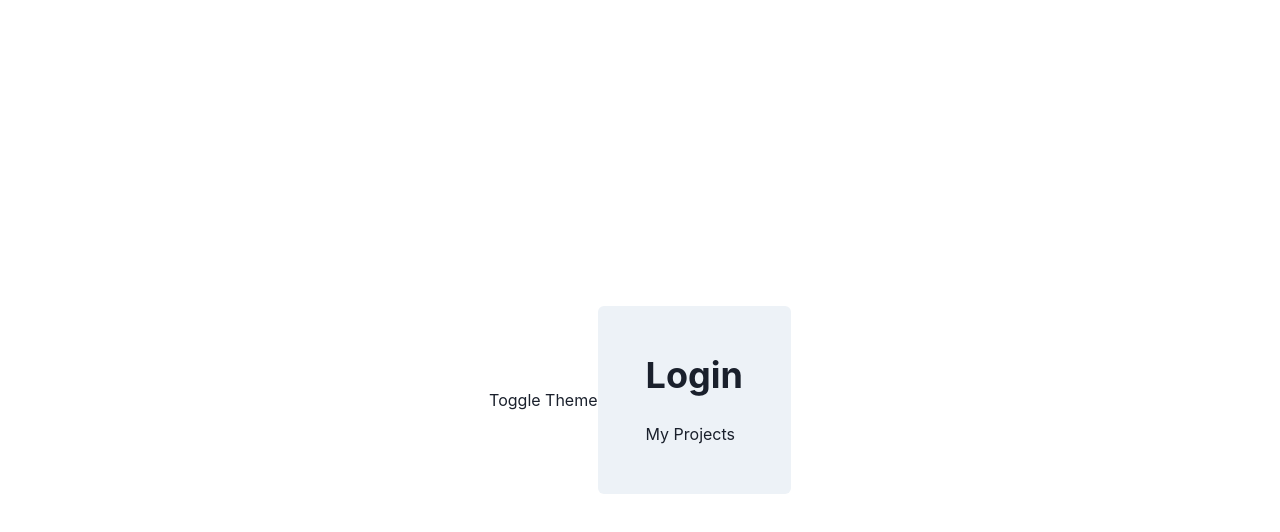
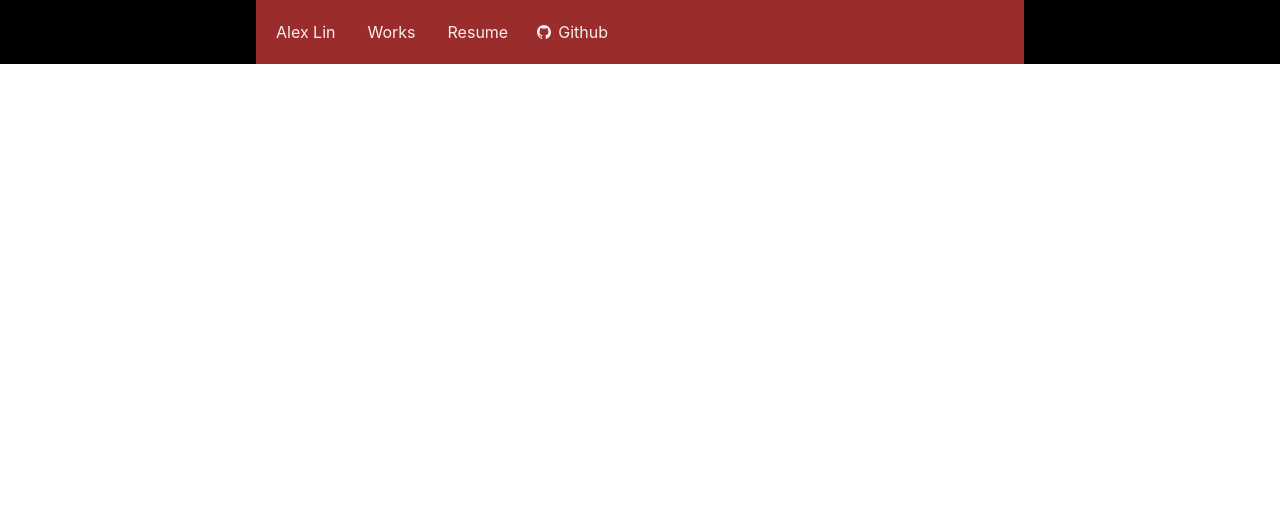
Before and after one commit to Alshadex/SpaSmALX.github.io, a Next.js app: page / in a window 1280 px wide. Shown: the top 532 px of the page. Built offline with nearby package versions, Linux system fonts and the light colour scheme.

Commit message:
created basic navbar. Added resume

```diff
--- a/components/navbar.js
+++ b/components/navbar.js
@@ -1,4 +1,5 @@
 
+import NextLink from 'next/link'
 import {
   Container,
   Box,
@@ -13,23 +14,132 @@ import {
   IconButton,
   useColorModeValue
 } from '@chakra-ui/react'
+import { IoLogoGithub } from 'react-icons/io5'
 // import ThemeToggleButton from './theme-toggle-button'
 
 
+
+
+const LinkItem = ({ href, path, target, children, ...props }) => {
+  const active = path === href
+  const inactiveColor = useColorModeValue('gray200', 'whiteAlpha.900')
+  return (
+    <NextLink href={href} passHref scroll={false}>
+      <Link
+        p={3}
+        color="whiteAlpha.900"
+        // bg={active ? 'grassTeal' : undefined}
+        // color={active ? '#202023' : inactiveColor}
+        target={target}
+        {...props}
+      >
+        {children}
+      </Link>
+    </NextLink>
+  )
+}
+
 const Navbar = props => {
   const { path } = props
+
   return (
     <Box
-      bg={useColorModeValue("#fffff")}
-      w='100%'
-      p={5}
-      borderColor='tomato'
-      borderRadius='lg'
-      borderWidth='2px'
-      color='black'
+      position="fixed"
+      as="nav"
+      w="100%"
+      // bg={useColorModeValue('#ffffff40', '#20202380')}
+      bg="#000000"
+      // css={{ backdropFilter: 'blur(10px)' }}
+      zIndex={2}
       {...props}
+    >
+      <Container
+        bg="red.700"
+        display="flex"
+        p={2}
+        maxW="container.md"
+        wrap="wrap"
+        align="center"
+        justify="space-between"
+        justifyContent="center"
       >
+        {/* <Flex align="center" mr={5}>
+          <Heading as="h1" size="lg" letterSpacing={'tighter'}>
+            <Logo />
+          </Heading>
+        </Flex> */}
+
+        <Stack
+          direction={{ base: 'column', md: 'row' }}
+          display={{ base: 'none', md: 'flex' }}
+          width={{ base: 'full', md: 'auto' }}
+          alignItems="center"
+          flexGrow={1}
+          mt={{ base: 4, md: 0 }}
+        >
+
+          <LinkItem href="/" path={path}>
+            Alex Lin
+          </LinkItem>
+
+          <LinkItem href="/projects" path={path}>
+            Works
+          </LinkItem>
+
+          <LinkItem
+            target="_blank"
+            href="/Alex Lin Resume.pdf" path={path}>
+            Resume
+          </LinkItem>
+
+          <LinkItem
+            target="_blank"
+            href="https://github.com/SpaSmALX"
+            path={path}
+            display="inline-flex"
+            alignItems="center"
+            style={{ gap: 6 }}
+            pl={2}
+          >
+            <IoLogoGithub />
+            Github
+          </LinkItem>
+        </Stack>
+
+        {/* <Box flex={1} align="right">
+          <ThemeToggleButton />
+
+          <Box ml={2} display={{ base: 'inline-block', md: 'none' }}>
+            <Menu isLazy id="navbar-menu">
+              <MenuButton
+                as={IconButton}
+                // icon={<HamburgerIcon />}
+                variant="outline"
+                aria-label="Options"
+              />
+              <MenuList>
+                <NextLink href="/" passHref>
+                  <MenuItem as={Link}>About</MenuItem>
+                </NextLink>
+                <NextLink href="/works" passHref>
+                  <MenuItem as={Link}>Works</MenuItem>
+                </NextLink>
+                <NextLink href="/posts" passHref>
+                  <MenuItem as={Link}>Posts</MenuItem>
+                </NextLink>
+                <MenuItem
+                  as={Link}
+                  href="https://github.com/craftzdog/craftzdog-homepage"
+                >
+                  View Source
+                </MenuItem>
+              </MenuList>
+            </Menu>
+          </Box>
+        </Box> */}
+      </Container>
     </Box>
-    )
+  )
 }
+
 export default Navbar
--- a/package.json
+++ b/package.json
@@ -28,6 +28,7 @@
     "framer-motion": "^6.3.11",
     "next": "^12.1.6",
     "react": "^18.2.0",
-    "react-dom": "^18.2.0"
+    "react-dom": "^18.2.0",
+    "react-icons": "^4.4.0"
   }
 }
--- a/pages/index.js
+++ b/pages/index.js
@@ -1,21 +1,32 @@
 
 import { Flex, Heading, useColorMode, useColorModeValue } from '@chakra-ui/react'
 import Link from 'next/link'
+import Navbar from '../components/navbar'
 
 const HomePage = () => {
     const { toggleColorMode } = useColorMode()
     const exampleColor = useColorModeValue("gray.100", "gray.700")
 
     return (
-    <Flex height="100vh" alignItems="center" justifyContent="center">
-        <button onClick={toggleColorMode}>Toggle Theme</button>
-        <Flex direction="column" background={exampleColor} p={12} rounded={6}>
-            <Heading mb={6}>
-                Login
-            </Heading>
-            <Link href="/projects">My Projects</Link>
-        </Flex>
+    // <Flex height="100vh" alignItems="center" justifyContent="center">
+    //     <Navbar ></Navbar>
+    //     <button onClick={toggleColorMode}>Toggle Theme</button> */}
+    //     <Flex direction="column" background={exampleColor} p={12} rounded={6}>
+    //         <Heading mb={6}>
+    //             Login
+    //         </Heading>
+    //         <Link href="/projects">My Projects</Link>
+    //     </Flex>
+    // </Flex>
+    <Flex height="150vh" justifyContent="center">
+
+        <Navbar>
+            <Link href="/">
+            <a>Back to home</a>
+            </Link>
+        </Navbar>
     </Flex>
+
     )
 }
 
```
Also changed, not shown: 2 other files (tests, documents, lock files or other folders).
